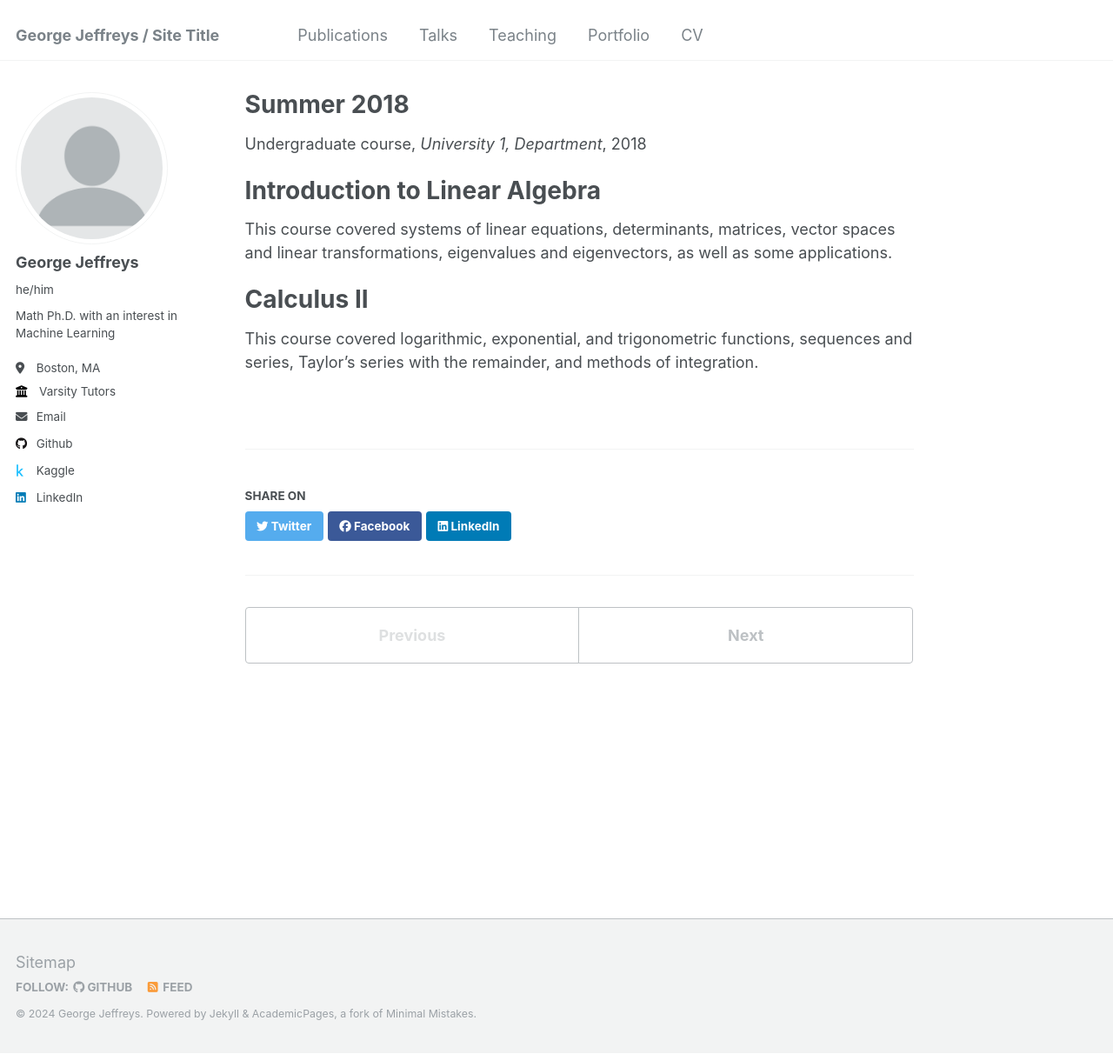
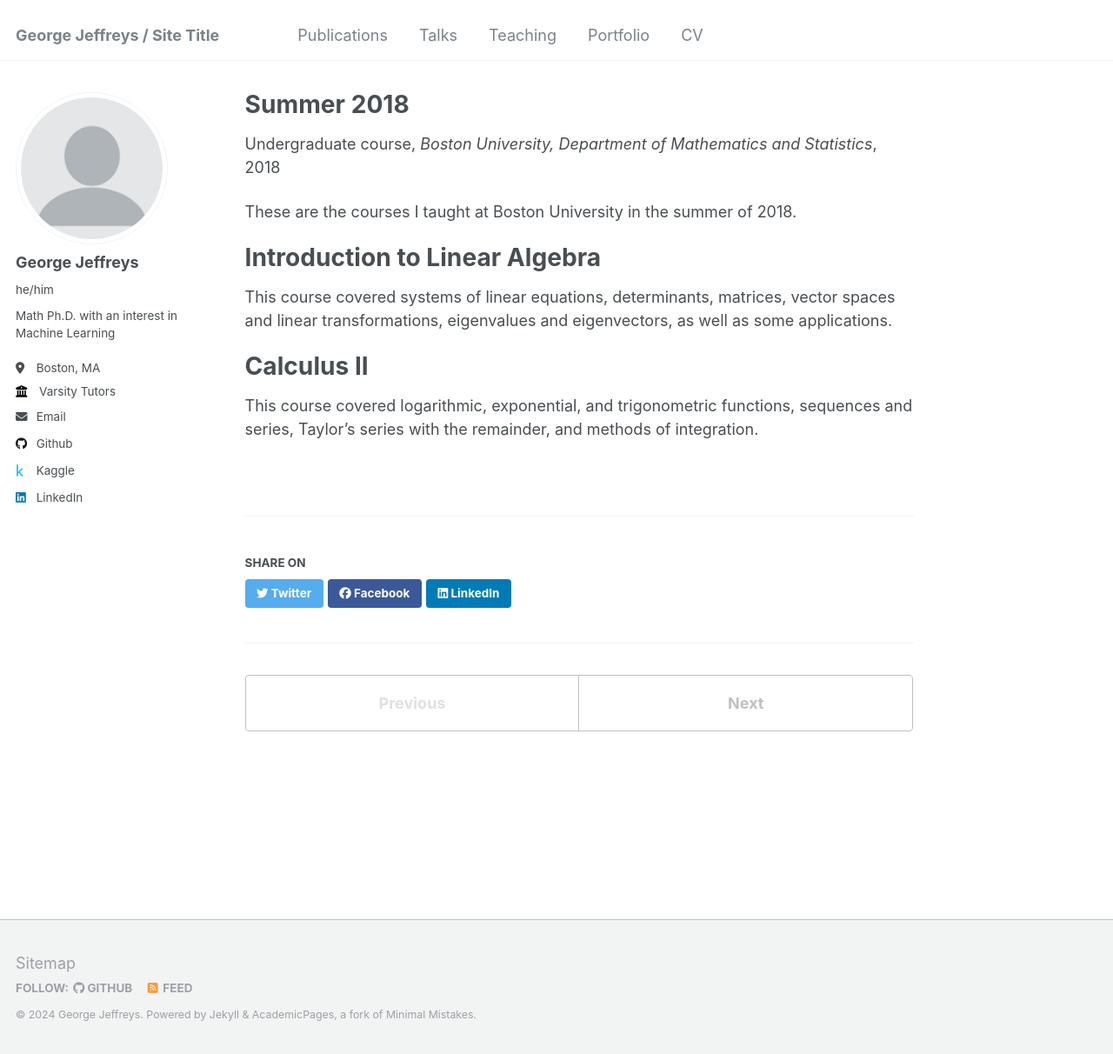
Before and after one commit to G-Jeffreys/G-Jeffreys.github.io, a Jekyll site: the page built from _teaching/2014-spring-teaching-1.md, in a window 1280 px wide and 1212 px high. Shown: the whole window at 87% size. Built offline with Jekyll 4.4.1, drawn with Linux system fonts in a browser that asks for light colours.

Commit message:
Update 2014-spring-teaching-1.md

```diff
--- a/_teaching/2014-spring-teaching-1.md
+++ b/_teaching/2014-spring-teaching-1.md
@@ -3,10 +3,12 @@ title: "Summer 2018"
 collection: teaching
 type: "Undergraduate course"
 permalink: /teaching/2014-spring-teaching-1
-venue: "University 1, Department"
+venue: "Boston University, Department of Mathematics and Statistics"
 date: 2018-06-01
 location: "Boston, MA"
 ---
+
+These are the courses I taught at Boston University in the summer of 2018.
 
 Introduction to Linear Algebra
 ======
```
